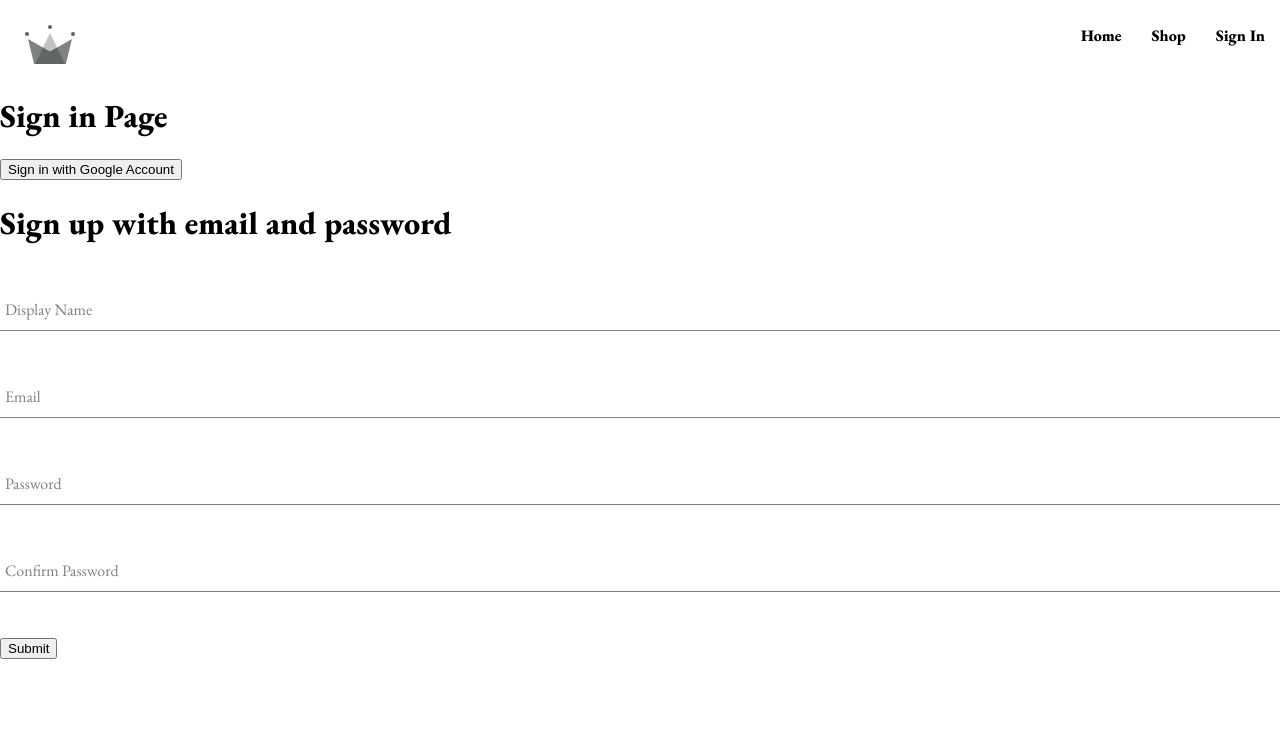
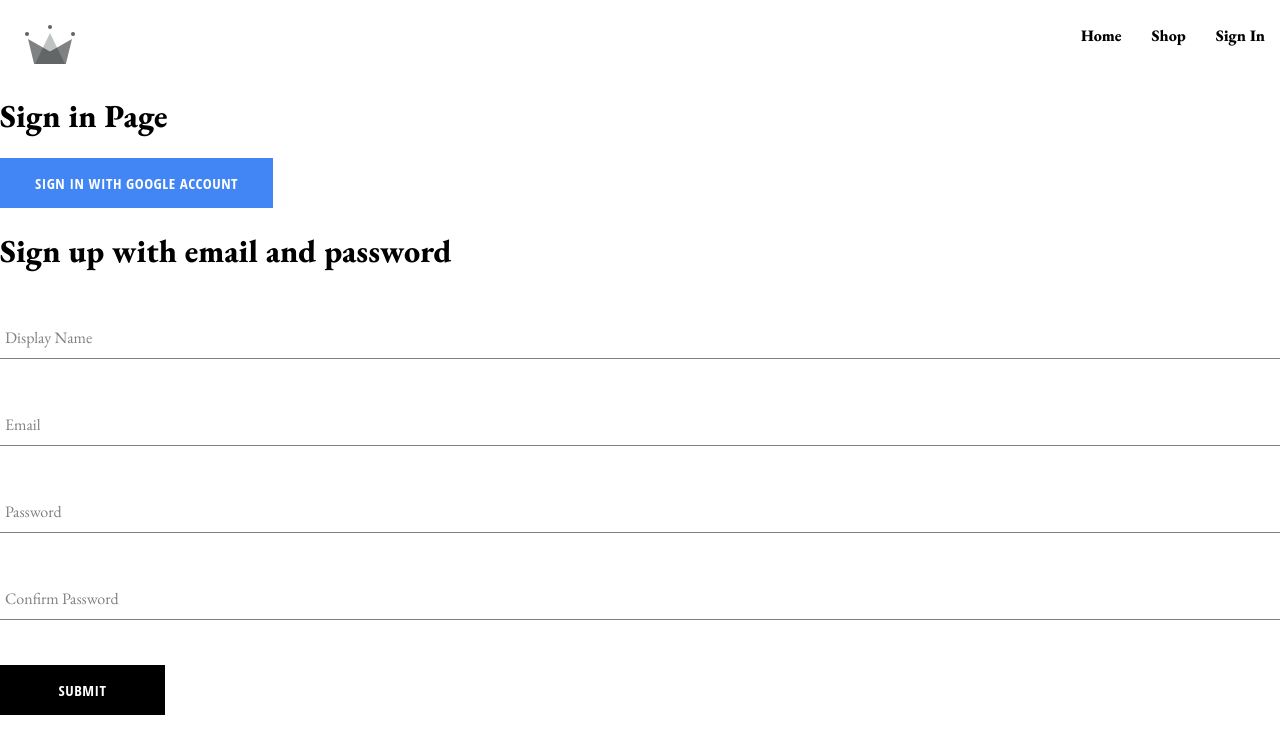
Before and after one commit to liufuyang/old-lens-store, a React (Create React App) app: page /sign-in in a window 1280 px wide. Shown: the top 754 px of the page. Built offline with nearby package versions, Linux system fonts and the light colour scheme; the HTML template or start-up script is replaced by a standard one.

Commit message:
feat: add button component

```diff
--- /dev/null
+++ b/src/components/button/button.component.jsx
@@ -0,0 +1,22 @@
+import './button.styles.scss'
+
+const Button = ({children, buttonType, ...otherProps}) => {
+  /*
+   * 3 types of buttons, control styling by change className
+   * [default, inverted, google-style]
+   *
+   */
+  const BUTTON_TYPES_CLASSES = {
+    google: 'google-sign-in',
+    inverted: 'inverted'
+  }
+  return (
+    <div>
+      <button className={`button-container ${BUTTON_TYPES_CLASSES[buttonType]}`} {...otherProps}>
+        {children}
+      </button>
+    </div>
+  )
+}
+
+export default Button
--- /dev/null
+++ b/src/components/button/button.styles.scss
@@ -0,0 +1,46 @@
+.button-container {
+  min-width: 165px;
+  width: auto;
+  height: 50px;
+  letter-spacing: 0.5px;
+  line-height: 50px;
+  padding: 0 35px 0 35px;
+  font-size: 15px;
+  background-color: black;
+  color: white;
+  text-transform: uppercase;
+  font-family: 'Open Sans Condensed';
+  font-weight: bolder;
+  border: none;
+  cursor: pointer;
+  display: flex;
+  justify-content: center;
+
+  &:hover {
+    background-color: white;
+    color: black;
+    border: 1px solid black;
+  }
+
+  &.google-sign-in {
+    background-color: #4285f4;
+    color: white;
+
+    &:hover {
+      background-color: #357ae8;
+      border: none;
+    }
+  }
+
+  &.inverted {
+    background-color: white;
+    color: black;
+    border: 1px solid black;
+
+    &:hover {
+      background-color: black;
+      color: white;
+      border: none;
+    }
+  }
+}
--- a/src/components/sign-up-form/sign-up-form.component.jsx
+++ b/src/components/sign-up-form/sign-up-form.component.jsx
@@ -1,6 +1,7 @@
 import {useState} from "react";
 import {createAuthUserWithEmailAndPassword, createUserDocumentFromAuth} from "../../utils/firebase/firebase.utils";
 import FormInput from "../form-input/form-input.component";
+import Button from "../button/button.component";
 
 const defaultFormFields = {
   displayName: '', email: '', password: '', confirmPassword: '',
@@ -55,7 +56,7 @@
       <FormInput label={'Confirm Password'} type={'password'} required onChange={handleChange} name={'confirmPassword'}
                  value={confirmPassword}/>
 
-      <button type={'submit'}> Submit</button>
+      <Button type={'submit'}> Submit</Button>
     </form>
   </div>)
 }
--- a/src/routes/sign-in/sign-in.component.jsx
+++ b/src/routes/sign-in/sign-in.component.jsx
@@ -1,5 +1,6 @@
 import {signInWithGooglePopup, createUserDocumentFromAuth} from "../../utils/firebase/firebase.utils";
 import SignUpForm from "../../components/sign-up-form/sign-up-form.component";
+import Button from "../../components/button/button.component";
 
 const SignIn = () => {
   const logGoogleUser = async () => {
@@ -11,9 +12,9 @@
   return (
     <div>
       <h1>Sign in Page</h1>
-      <button onClick={logGoogleUser}>
+      <Button onClick={logGoogleUser} buttonType={'google'}>
         Sign in with Google Account
-      </button>
+      </Button>
 
       <SignUpForm></SignUpForm>
     </div>
```
